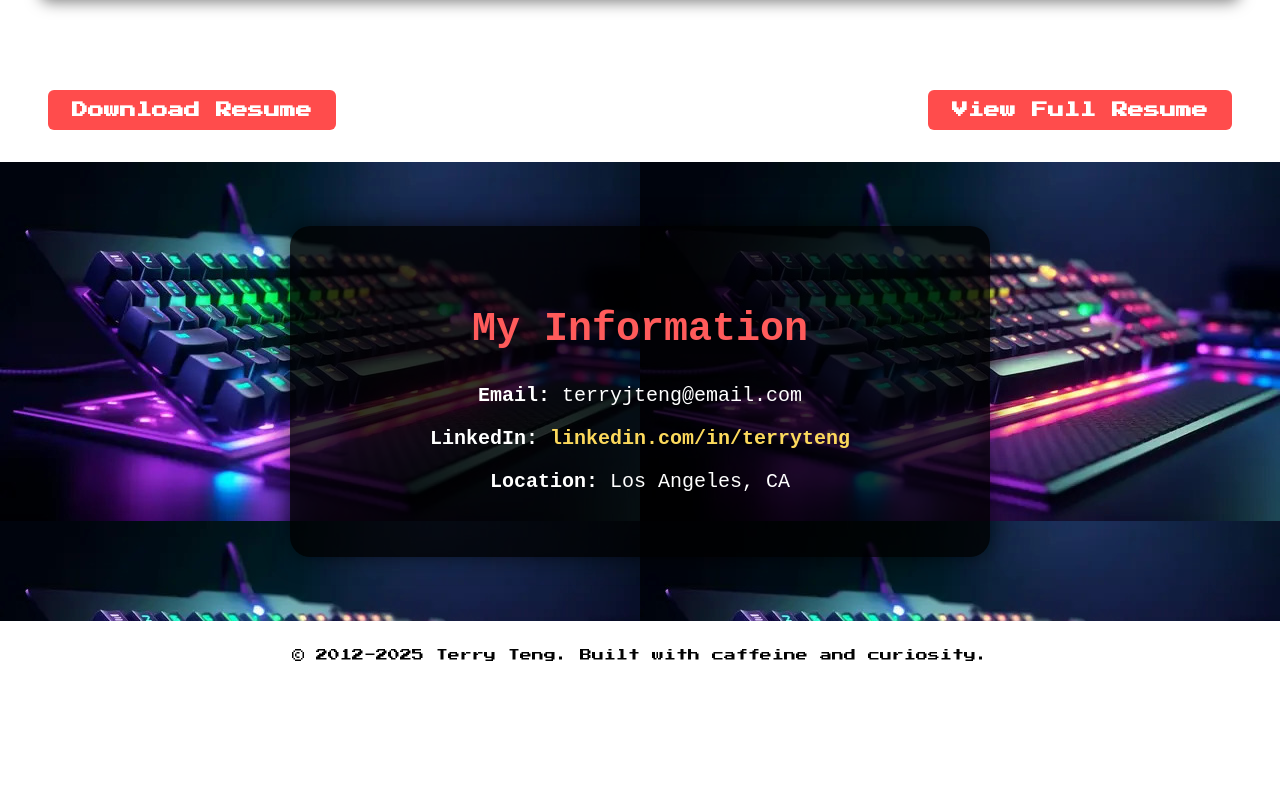
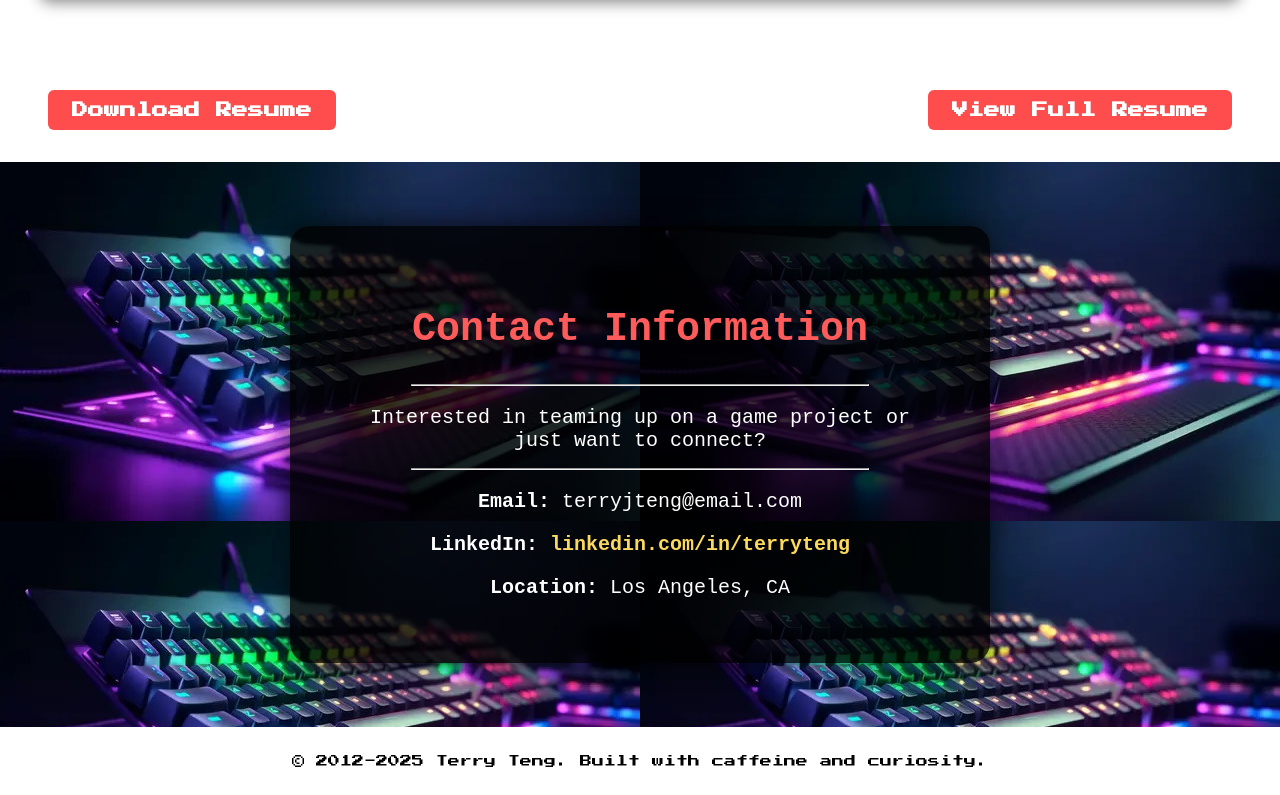
Before and after one commit to terryjteng/producer-portfolio, a plain HTML site: page index.html in a window 1280 px wide. Shown: the part 2979-3774 px from the top of the page. Before the commit the page ends 3668 px from the top, so only its background shows below. Drawn offline with Linux system fonts and the light colour scheme.

Commit message:
Update index.html

```diff
--- a/index.html
+++ b/index.html
@@ -149,7 +149,10 @@
 
 <section class="contact-banner">
   <div class="contact-box">
-    <h2>My Information</h2>
+    <h2>Contact Information</h2>
+    <hr>
+    <p>Interested in teaming up on a game project or just want to connect?</p>
+    <hr>
     <p><strong>Email:</strong> terryjteng@email.com</p>
     <p><strong>LinkedIn:</strong> <a href="https://linkedin.com/in/terryteng" target="_blank">linkedin.com/in/terryteng</a></p>
     <p><strong>Location:</strong> Los Angeles, CA</p>
```
